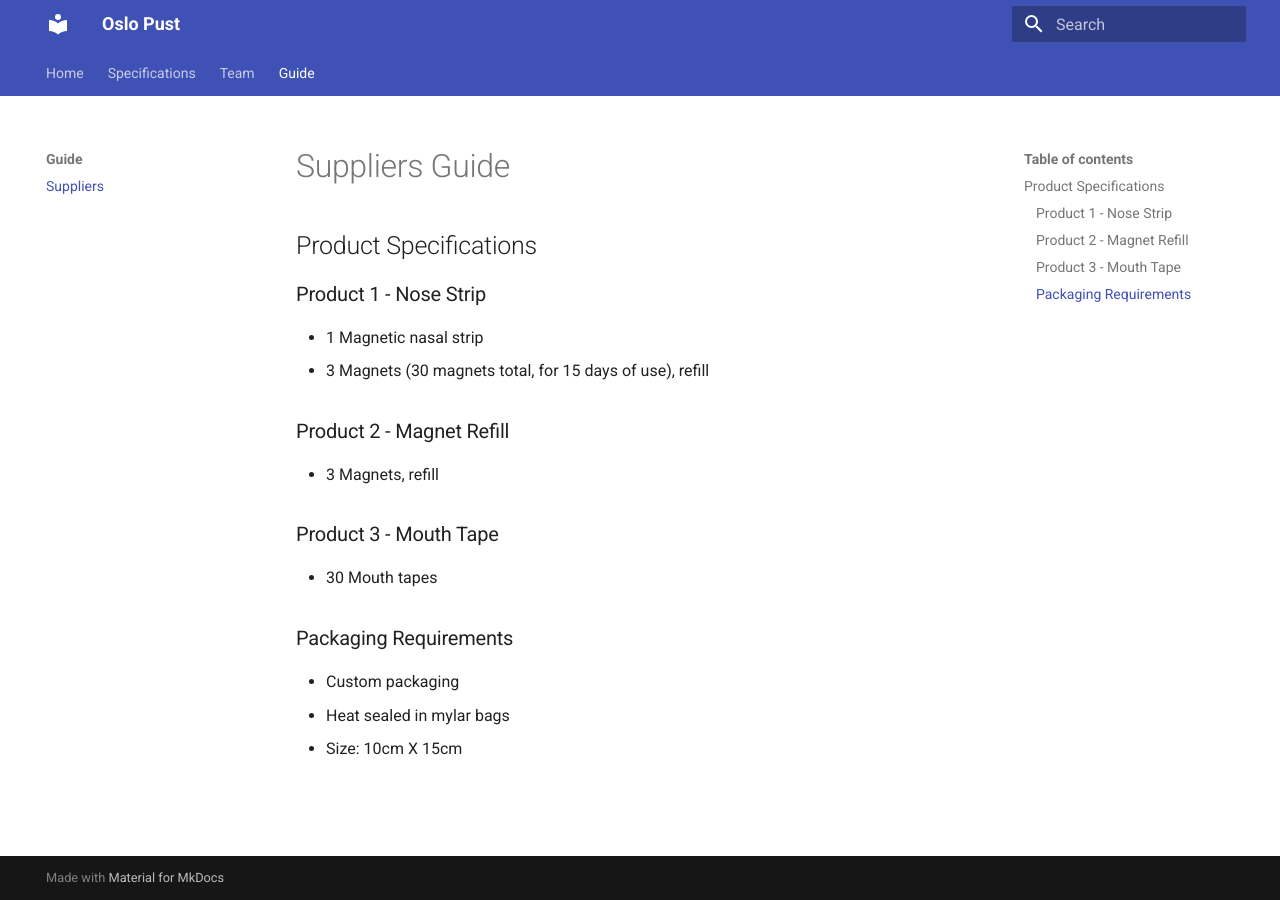
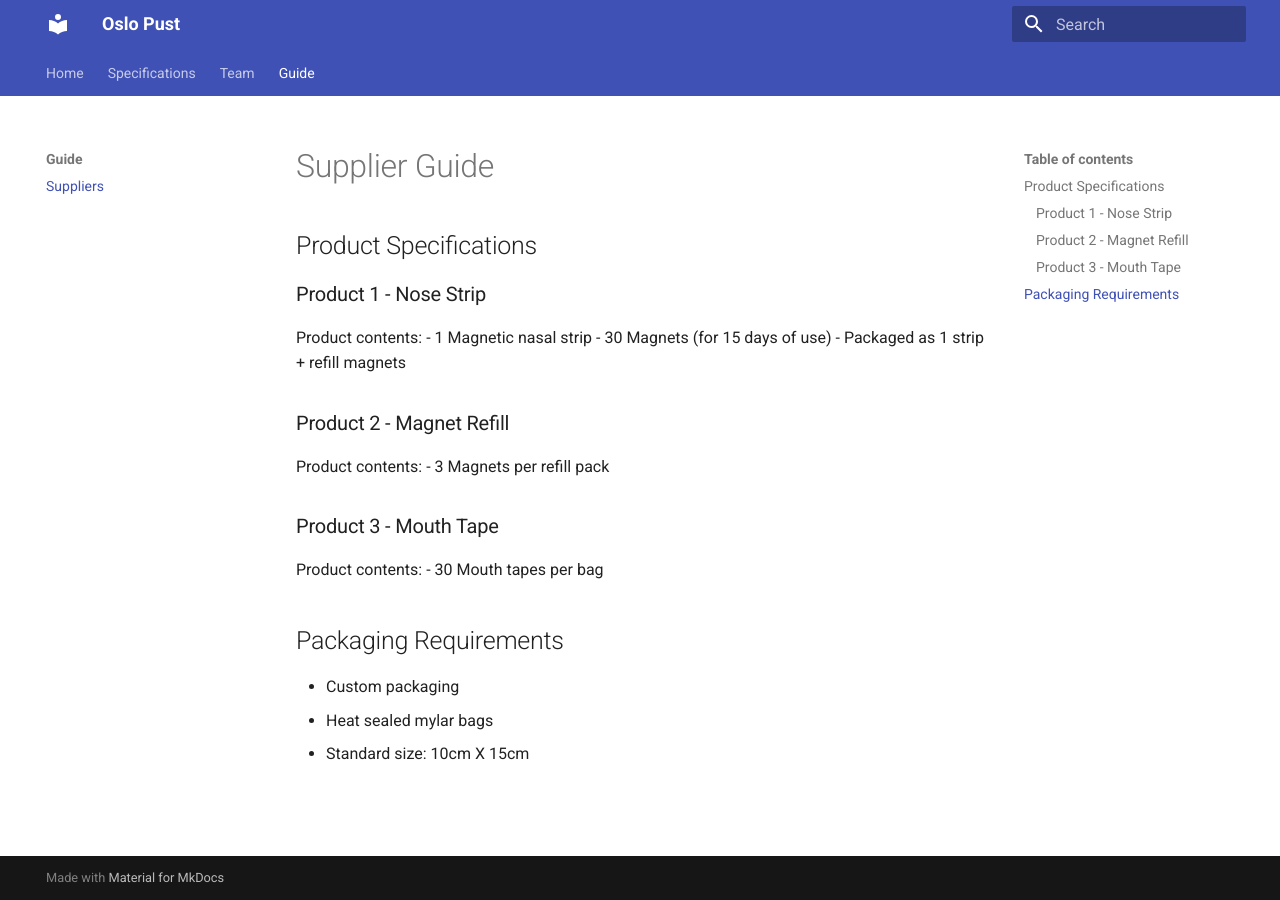
Before and after one commit to tiniusweb2/oslopust, an MkDocs documentation site: the page built from docs/suppliers-guide.md, in a window 1280 px wide. Built offline with MkDocs 1.6.1 and Material for MkDocs 9.7.7, drawn with Linux system fonts in a browser that asks for light colours.

Commit message:
Add supplier guide with product specifications

```diff
--- a/docs/suppliers-guide.md
+++ b/docs/suppliers-guide.md
@@ -1,18 +1,22 @@
-# Suppliers Guide
+# Supplier Guide
 
 ## Product Specifications
 
 ### Product 1 - Nose Strip
+Product contents:
 - 1 Magnetic nasal strip
-- 3 Magnets (30 magnets total, for 15 days of use), refill
+- 30 Magnets (for 15 days of use)
+- Packaged as 1 strip + refill magnets
 
 ### Product 2 - Magnet Refill
-- 3 Magnets, refill
+Product contents:
+- 3 Magnets per refill pack
 
 ### Product 3 - Mouth Tape
-- 30 Mouth tapes
+Product contents:
+- 30 Mouth tapes per bag
 
-### Packaging Requirements
+## Packaging Requirements
 - Custom packaging
-- Heat sealed in mylar bags
-- Size: 10cm X 15cm
+- Heat sealed mylar bags
+- Standard size: 10cm X 15cm
```
